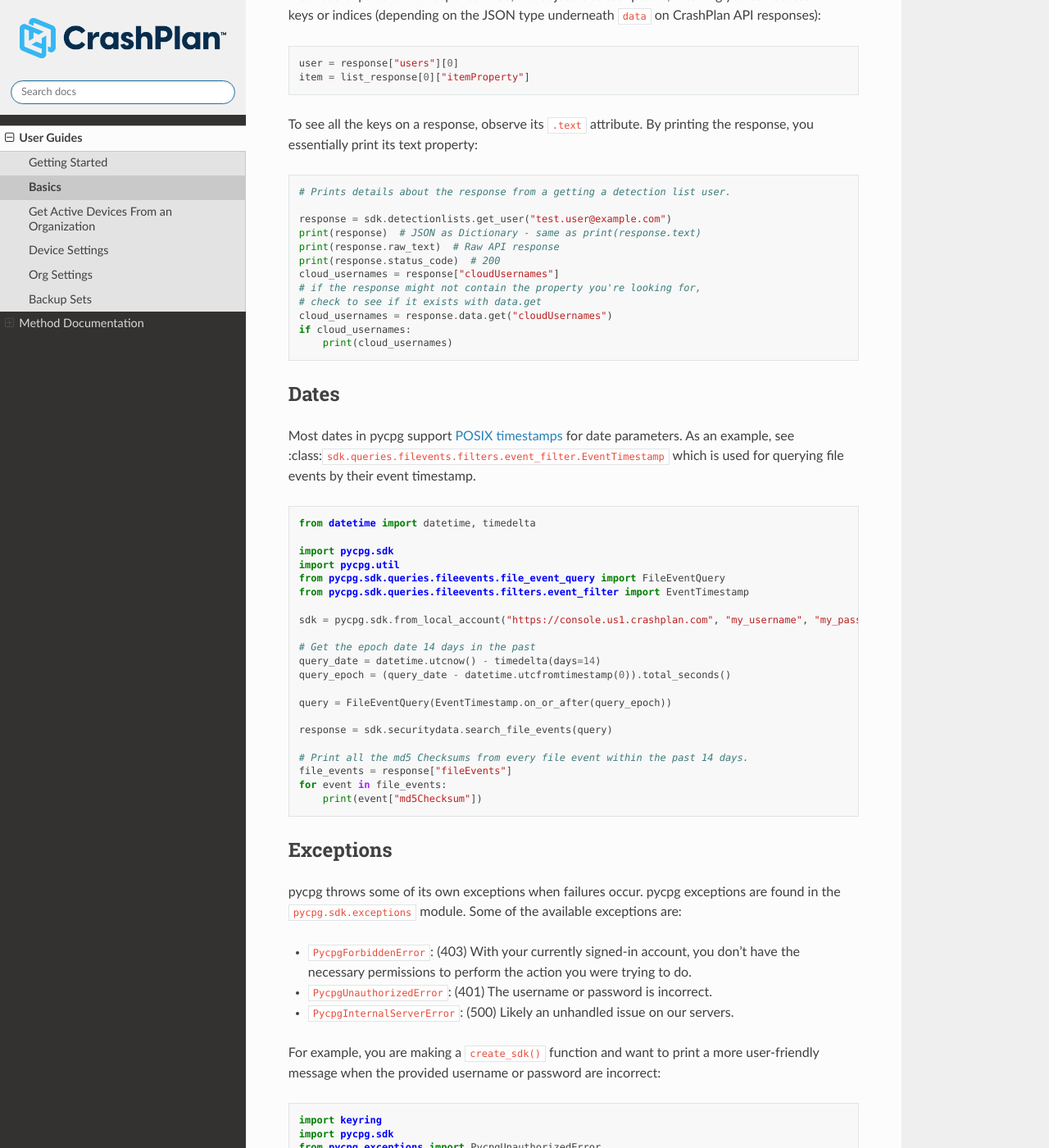
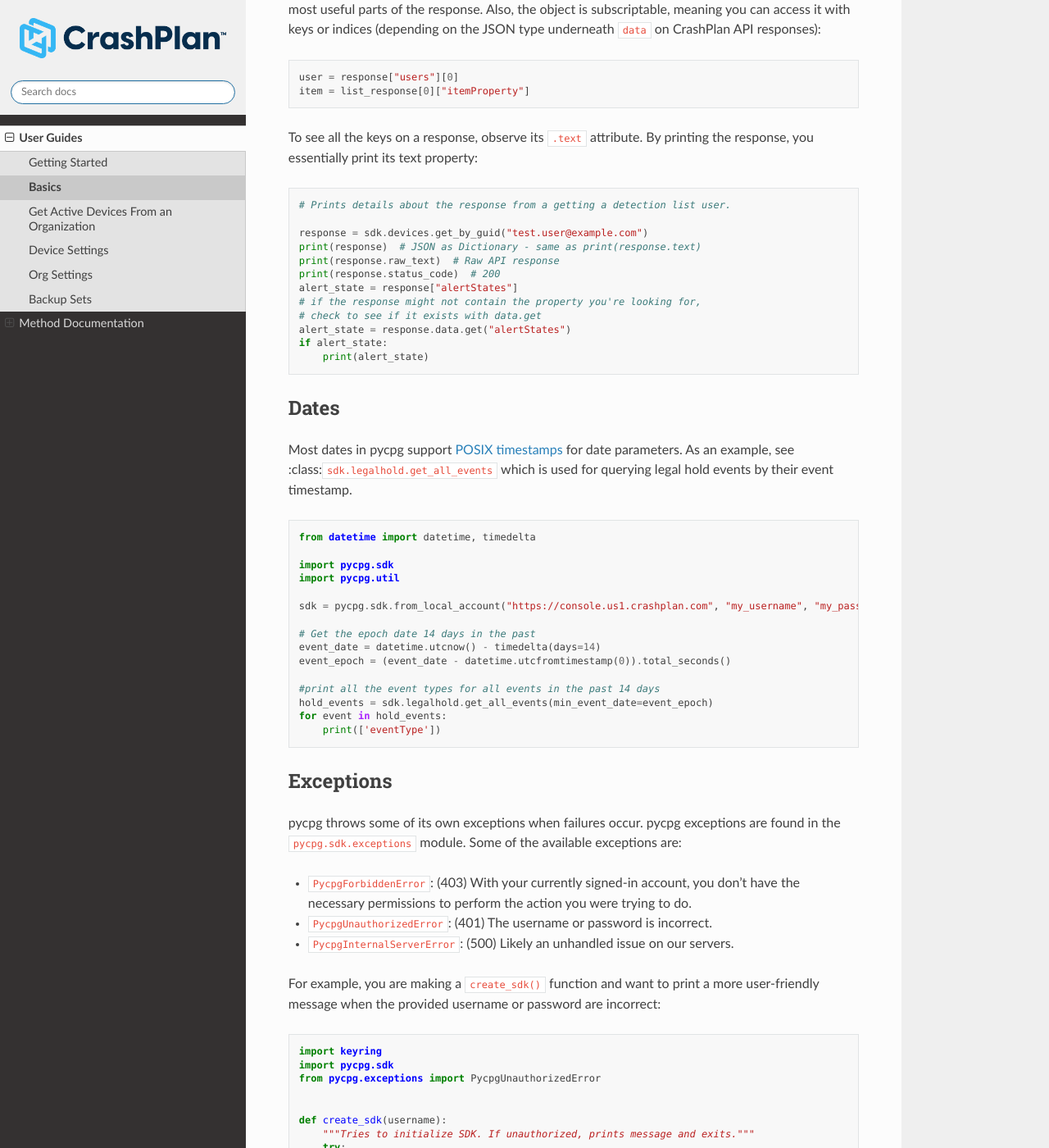
Before and after one commit to code42/py42, a Sphinx documentation site: the page built from docs/userguides/basics.md, in a window 1280 px wide and 1400 px high, scrolled down 2051 px. Shown: the whole window at 82% size. Built offline with Sphinx 7.4.7 and the Read the Docs theme 3.1.0, drawn with Linux system fonts in a browser that asks for light colours; some of the changed text lies outside the part shown.

Commit message:
updated readme, removed incydr examples from the basics.md

````diff
--- a/docs/userguides/basics.md
+++ b/docs/userguides/basics.md
@@ -69,15 +69,16 @@
 for working with generators and paging in pycpg:
 
 ```python
-# Prints the username and user ID for all employees included on a watchlist
+# Prints the userUid and device name for all active devices
 
-pages = sdk.watchlists.get_all_included_users(WATCHLIST_ID)  # pages has 'generator' type
+pages = sdk.devices.get_all(active=True,include_backup_usage=True)  # pages has 'generator' type
 for page in pages:  # page has 'PycpgResponse' type
-    users = page["includedUsers"]
-    for user in users:
-        username = user["username"]
-        user_id = user["userId"]
-        print(f"{username}: {user_id}")
+    devices = page["computers"]
+    for device in devices:
+        userUid = device["userUid"]
+        name = device["name"]
+        print(f"{userUid}: {name}")
+
 ```
 
 Each page is a typical pycpg response. The next section covers what you can do with `PycpgResponse` objects.
@@ -100,16 +101,16 @@
 ```python
 # Prints details about the response from a getting a detection list user.
 
-response = sdk.detectionlists.get_user("test.user@example.com")
+response = sdk.devices.get_by_guid("test.user@example.com")
 print(response)  # JSON as Dictionary - same as print(response.text)
 print(response.raw_text)  # Raw API response
 print(response.status_code)  # 200
-cloud_usernames = response["cloudUsernames"]
+alert_state = response["alertStates"]
 # if the response might not contain the property you're looking for,
 # check to see if it exists with data.get
-cloud_usernames = response.data.get("cloudUsernames")
-if cloud_usernames:
-    print(cloud_usernames)
+alert_state = response.data.get("alertStates")
+if alert_state:
+    print(alert_state)
 ```
 
 ```{eval-rst}
@@ -119,7 +120,7 @@
 ## Dates
 
 Most dates in pycpg support [POSIX timestamps](https://en.wikipedia.org/wiki/Unix_time) for date parameters. As an
-example, see :class:`sdk.queries.filevents.filters.event_filter.EventTimestamp` which is used for querying file events
+example, see :class:`sdk.legalhold.get_all_events` which is used for querying legal hold events
 by their event timestamp.
 
 ```python
@@ -127,23 +128,17 @@
 
 import pycpg.sdk
 import pycpg.util
-from pycpg.sdk.queries.fileevents.file_event_query import FileEventQuery
-from pycpg.sdk.queries.fileevents.filters.event_filter import EventTimestamp
 
 sdk = pycpg.sdk.from_local_account("https://console.us1.crashplan.com", "my_username", "my_password")
 
 # Get the epoch date 14 days in the past
-query_date = datetime.utcnow() - timedelta(days=14)
-query_epoch = (query_date - datetime.utcfromtimestamp(0)).total_seconds()
+event_date = datetime.utcnow() - timedelta(days=14)
+event_epoch = (event_date - datetime.utcfromtimestamp(0)).total_seconds()
 
-query = FileEventQuery(EventTimestamp.on_or_after(query_epoch))
-
-response = sdk.securitydata.search_file_events(query)
-
-# Print all the md5 Checksums from every file event within the past 14 days.
-file_events = response["fileEvents"]
-for event in file_events:
-    print(event["md5Checksum"])
+#print all the event types for all events in the past 14 days
+hold_events = sdk.legalhold.get_all_events(min_event_date=event_epoch)
+for event in hold_events:
+    print(['eventType'])
 ```
 
 ## Exceptions
````
Also changed, not shown: README.md (+1 -1 lines).
